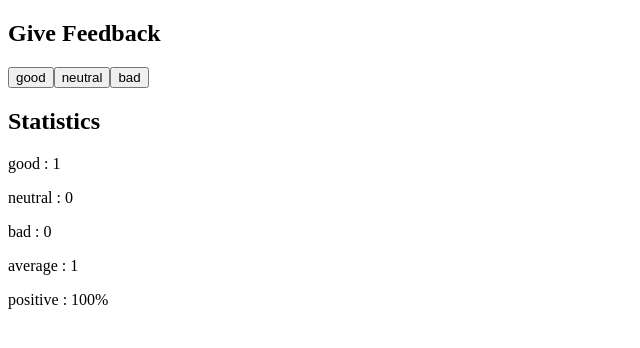
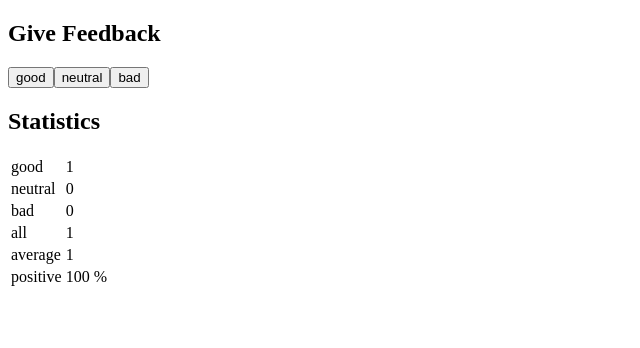
Before and after one commit to alir3zakh/FullStackOpen, a React (Create React App) app in the folder part1/: page / in a window 1280 px wide. Both pictures are taken after a click on the button "good". Shown: the top 348 px of the page, without its empty margins (0-640 px from the left). Built offline with nearby package versions, Linux system fonts and the light colour scheme.

Commit message:
E1.11 - Statistics now displayed in table

```diff
--- a/part1/src/App.js
+++ b/part1/src/App.js
@@ -33,18 +33,23 @@ const Statistics = ({ title, state }) => {
     return (
       <div id="stats">
         <DisplayTitle title={title} />
-        <DisplaySingleLine param="No feedback given." />
+        <p>No feedback given.</p>
       </div>
     )
   } else {
     return (
       <div id="stats">
         <DisplayTitle title={title} />
-        <DisplaySingleLine param="good :" val={state.good} />
-        <DisplaySingleLine param="neutral :" val={state.neutral} />
-        <DisplaySingleLine param="bad :" val={state.bad} />
-        <DisplaySingleLine param="average :" val={avergae} />
-        <DisplaySingleLine param="positive :" val={positive + '%'} />
+        <table>
+          <tbody>
+            <StatisticLine param="good" value={state.good} />
+            <StatisticLine param="neutral" value={state.neutral} />
+            <StatisticLine param="bad" value={state.bad} />
+            <StatisticLine param="all" value={all} />
+            <StatisticLine param="average" value={avergae} />
+            <StatisticLine param="positive" value={positive + ' %'} />
+          </tbody>
+        </table>
       </div>
     )
   }
@@ -66,7 +71,12 @@ const Button = ({ text, handler }) => (
 )
 
 const DisplayTitle = ({ title }) => <h2>{title}</h2>
-const DisplaySingleLine = ({ param, val }) => <p>{param} {val} <br /></p>
+const StatisticLine = ({ param, value }) => (
+  <tr>
+    <td>{param}</td>
+    <td>{value}</td>
+  </tr>
+)
 
 
 export default App
```
